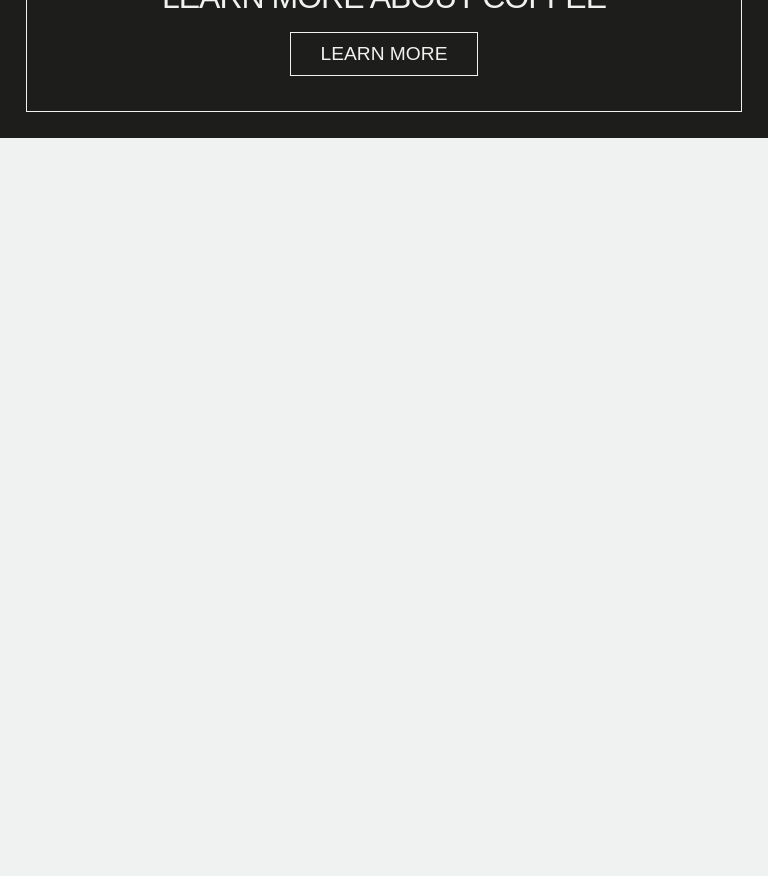
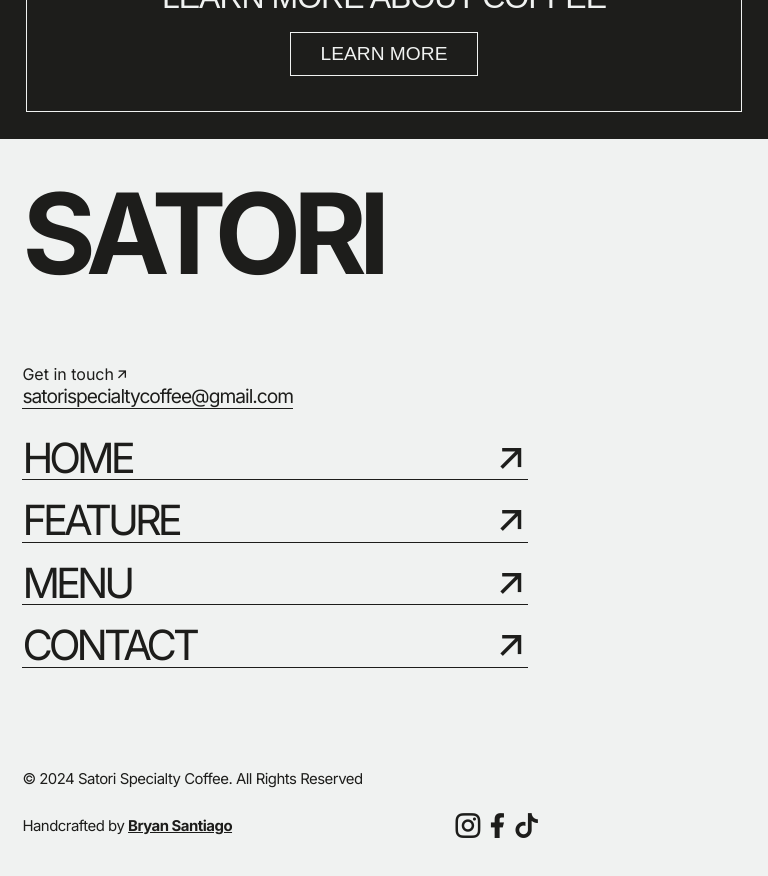
Before and after one commit to Bancantcode/satori-nextjs, a Next.js app: page / in a window 768 px wide. Shown: the part 4220-5096 px from the top of the page. Before the commit the page ends 4358 px from the top, so only its background shows below. Built offline with nearby package versions, Linux system fonts and the light colour scheme.

Commit message:
footer responsive done

```diff
--- a/package.json
+++ b/package.json
@@ -16,6 +16,7 @@
     "next": "^14.2.15",
     "react": "^18",
     "react-dom": "^18",
+    "remixicon": "^4.4.0",
     "sass": "^1.77.8"
   }
 }
--- a/src/app/page.js
+++ b/src/app/page.js
@@ -12,6 +12,7 @@
 import MeetTheTeam from "@/components/Home/Team";
 import FAQs from '@/components/Home/Faqs';
 import Newsletter from '@/components/Home/Newsletter'
+import Footer from '@/components/Footer';
 
 
 export default function Home() {
@@ -38,6 +39,7 @@
       <MeetTheTeam />
       <FAQs />
       <Newsletter />
+      <Footer />
       {/* <AnimatePresence mode='wait'>
         {!isPreloaderComplete ? ( <PageReveal key="preloader" onAnimationComplete={() => setIsPreloaderComplete(true)} />)
         : (
@@ -48,6 +50,7 @@
             <MeetTheTeam />
             <FAQs />
             <Newsletter />
+            <Footer />
           </>
         )}
       </AnimatePresence> */}
--- a/src/components/Contact/Form/style.module.scss
+++ b/src/components/Contact/Form/style.module.scss
@@ -3,7 +3,7 @@
     padding: 0 1.6rem;
     gap: clamp(0.875rem, 0.8571rem + 0.0893vi, 0.9375rem);
     max-width: 1920px;
-    margin: auto;
+    margin-bottom: clamp(5.75rem, 6.2571rem + 1.2023vi, 7.25rem);
 
     form {
         display: flex;
--- a/src/components/Feature/Doing/style.module.scss
+++ b/src/components/Feature/Doing/style.module.scss
@@ -1,6 +1,7 @@
 .container {
     background-color: #1D1D1B;
-    position: absolute;
+    // position: absolute;
+    position: relative;
     width: 100%;
     .title {
         color: #F0F2F1;
--- /dev/null
+++ b/src/components/Footer/index.jsx
@@ -0,0 +1,37 @@
+import React from 'react'
+import styles from './style.module.scss'
+import 'remixicon/fonts/remixicon.css'
+
+const Footer = () => {
+  return (
+    <footer className={styles.container}>
+        <div className={styles.flex}>
+            <div className={styles.main}>
+                <h1>SATORI</h1>
+                <div>
+                    <p>Get in touch<i className="ri-arrow-right-up-line"></i></p>
+                    <a href="mailto:satorispecialtycoffee@gmail.com">satorispecialtycoffee@gmail.com</a>
+                </div>
+            </div>
+            <div className={styles.navigations}>
+                <a href="/">HOME<i className="ri-arrow-right-up-line"></i></a><br />
+                <a href="/feature">FEATURE<i className="ri-arrow-right-up-line"></i></a><br />
+                <a href="/menu">MENU<i className="ri-arrow-right-up-line"></i></a><br />
+                <a href="/contact">CONTACT<i className="ri-arrow-right-up-line"></i></a><br />
+            </div>
+        </div>
+        <div className={styles.copyright}>
+            <p className={styles.reserve}>&copy; 2024 Satori Specialty Coffee. All Rights Reserved</p>
+            <p className={styles.handcraft}>Handcrafted by <a href="https://www.facebook.com/bryyansantiago/">Bryan Santiago</a></p>
+            <div className={styles.socials}>
+                <p><a target="_blank" href="https://www.instagram.com/satori.mnl/"><i className="ri-instagram-line"></i></a></p>
+                <p><a target="_blank" href="https://www.facebook.com/satorispecialtycoffee"><i className="ri-facebook-fill"></i></a></p>
+                <p><a target="_blank" href="https://www.tiktok.com/@satori.mnl?is_from_webapp=1&sender_device=pc"><i className="ri-tiktok-fill"></i></a></p>
+            </div>
+        </div>
+    </footer>
+
+  )
+}
+
+export default Footer
--- /dev/null
+++ b/src/components/Footer/style.module.scss
@@ -0,0 +1,203 @@
+.container {
+    padding: 4em 4em 2em;
+    color: #1D1D1B;
+    border-top: 1px solid #1D1D1B;
+
+    .flex {
+        display: grid;
+        grid-template-columns: repeat(12, 1fr);
+        grid-template-rows: repeat(2, 1fr);
+        gap: 10px;
+        width: 100%;
+        margin-bottom: clamp(4.5rem, 4.3571rem + 0.7143vi, 5rem);
+
+        a {
+            text-decoration: none;
+            color: #1D1D1B;
+            border-bottom: 1px solid #1D1D1B;
+            letter-spacing: -1px;
+        }
+        .main {
+            display: flex;
+            flex-direction: column;
+            justify-content: space-between;
+            padding-bottom: 20px;
+
+            h1 {
+                font-size: 10em;
+                letter-spacing: -10px;
+                line-height: 100%;
+            }
+
+            a {
+                font-size: 2em;
+            }
+        }
+
+        .navigations {
+
+            a {
+                font-size: 3.6em;
+                display: flex;
+                justify-content: space-between;
+                line-height: 100%;
+                letter-spacing: -4px;
+            }
+        }
+    }
+
+    .copyright {
+        display: grid;
+        align-items: center;
+        grid-template-columns: repeat(12, 1fr);
+        grid-template-rows: repeat(2, 1fr);
+        gap: 15px;
+        width: 100%;
+        font-size: clamp(1rem, 0.928rem + 0.36vw, 1.25rem);
+        letter-spacing: -.5px;
+
+        .handcraft {
+            a {
+                color: #1D1D1B;
+                font-weight: bold;
+            }
+        }
+        .socials {
+            display: flex;
+            a {
+                color: #1D1D1B;
+                text-decoration: none;
+                i {
+                    font-size: 2em;
+                }
+            }
+        }
+    }
+}
+
+@media screen and (max-width: 768px) {
+    .container {
+        padding: 2.4rem 1em;
+        .flex {
+            grid-template-columns: repeat(1, 1fr);
+            .main {
+                h1 {
+                    font-size: 5em;
+                    letter-spacing: -8px;
+                }
+
+                a {
+                    font-size: 1.2em;
+                }
+            }
+
+            .navigations {
+                grid-row: 2;
+                width: 100%;
+
+                a {
+                    font-size: 2.6em;
+                }
+            }
+        }
+
+        .copyright {
+            font-size: clamp(0.9rem, 0.9rem + 0.07vw, 1.05rem);
+            .reserve {
+                grid-column: 1 / 13;
+            }
+
+            .handcraft {
+                grid-column: 1 / 9;
+            }
+
+            .socials {
+                grid-column: 9 / 12;
+            }
+        }
+    }
+}
+
+@media screen and (min-width: 768px) and (max-width: 1024px) {
+    .container {
+        padding: 2.4rem 1.4em;
+        .flex {
+            grid-template-columns: repeat(6, 1fr);
+            .main {
+                h1 {
+                    font-size: 7em;
+                    letter-spacing: -8px;
+                }
+
+                a {
+                    font-size: 1.2em;
+                }
+            }
+
+            .navigations {
+                grid-row: 2;
+                grid-column: 1 / 4;
+
+                a {
+                    font-size: 2.6em;
+                }
+            }
+        }
+
+        .copyright {
+            font-size: clamp(0.9rem, 0.9rem + 0.07vw, 1.05rem);
+            .reserve {
+                grid-column: 1 / 13;
+            }
+
+            .handcraft {
+                grid-column: 1 / 7;
+            }
+
+            .socials {
+                grid-column: 8 / 13;
+            }
+        }
+    }
+}
+
+@media screen and (min-width: 1024px) {
+    .container {
+        .flex {
+            .navigations {
+                grid-row: 2;
+                grid-column: 1 / 13;
+            }
+        }
+
+        .reserve {
+            grid-column: 1 / 7;
+        }
+
+        .handcraft {
+            grid-column: 7 / 11;
+        }
+
+        .socials {
+            grid-column: 12 / 13;
+        }
+    }
+}
+
+
+@media screen and (min-width: 1567px) {
+    .container {
+        .flex {
+            grid-template-rows: repeat(1, 1fr);
+            .navigations {
+                grid-row: 1;
+                grid-column: 5 / 13;
+                padding-left: 50px;
+            }
+        }
+
+        .copyright {
+            grid-template-rows: repeat(1, 1fr);
+        }
+    }
+}
--- a/src/pages/contact.js
+++ b/src/pages/contact.js
@@ -3,6 +3,7 @@
 import Header from '@/components/Header';
 import Landing from '@/components/Contact/Landing'
 import Form from '@/components/Contact/Form'
+import Footer from '@/components/Footer';
 
 const Contact = () => {
   return (
@@ -17,6 +18,7 @@
         <Header />
         <Landing />
         <Form />
+        <Footer />
     </main>
   )
 }
--- a/src/pages/feature.js
+++ b/src/pages/feature.js
@@ -7,6 +7,7 @@
 import Leadership from '@/components/Feature/Leadership';
 import TopPicked from '@/components/Feature/TopPicked';
 import Doing from '@/components/Feature/Doing';
+import Footer from '@/components/Footer';
 import Lenis from 'lenis';
 
 export default function feature() {
@@ -37,6 +38,7 @@
       <Leadership />
       <TopPicked />
       <Doing />
+      <Footer />
     </main>
   );
 }
--- a/src/pages/menu.js
+++ b/src/pages/menu.js
@@ -2,6 +2,7 @@
 import { useEffect } from 'react'
 import Header from '@/components/Header'
 import Landing from '@/components/Menu/Landing';
+import Footer from '@/components/Footer';
 import Head from 'next/head';
 import Lenis from 'lenis';
 
@@ -27,6 +28,7 @@
         {/* Content */}
         <Header />
         <Landing />
+        <Footer />
       </main>
     </>
   )
```
Also changed, not shown: 1 other file (tests, documents, lock files or other folders).
